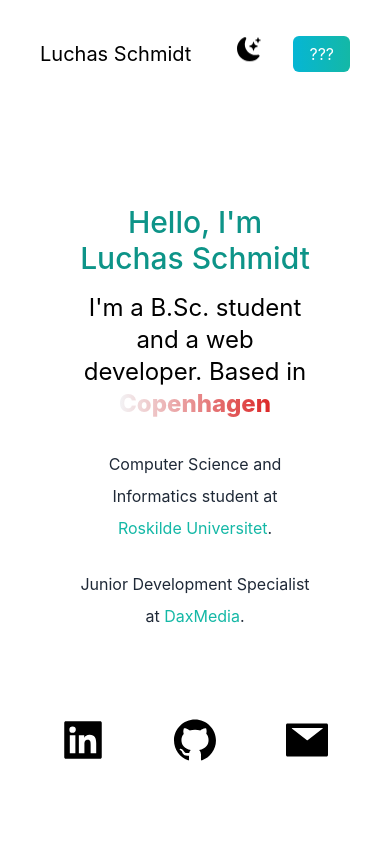
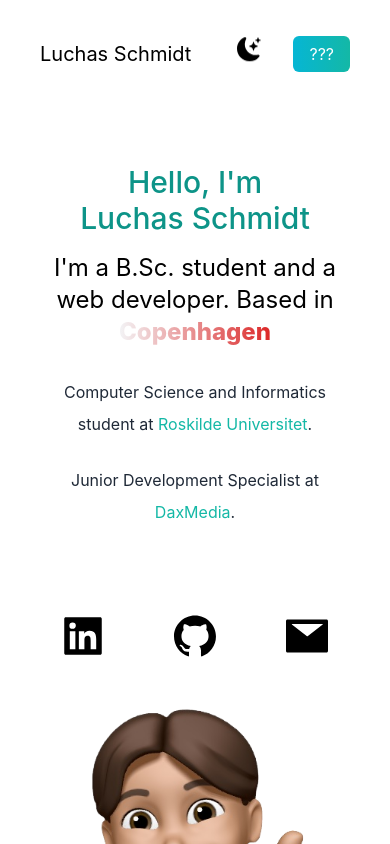
Before and after one commit to Luchassmed/windy, a Next.js app: page / in a window 390 px wide. Shown: the top 844 px of the page. Built offline with nearby package versions, Linux system fonts and the light colour scheme.

Commit message:
refac: repso

```diff
--- a/pages/index.js
+++ b/pages/index.js
@@ -51,7 +51,7 @@ export default function Home() {
               </ul>
             </nav>
           </motion.div>
-          <div className="text-center p-10">
+          <div className="text-center md:p-10">
             <motion.div
               initial="hidden"
               animate="visible"
```
